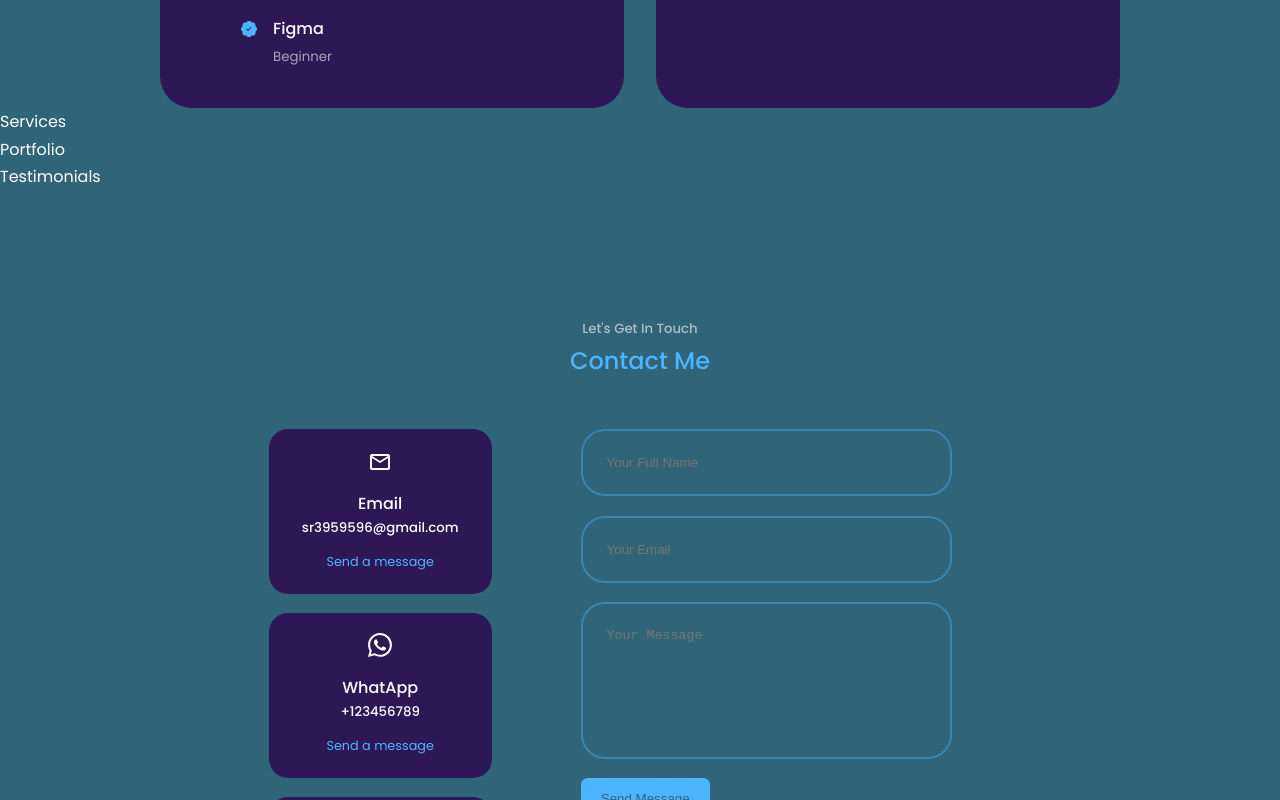
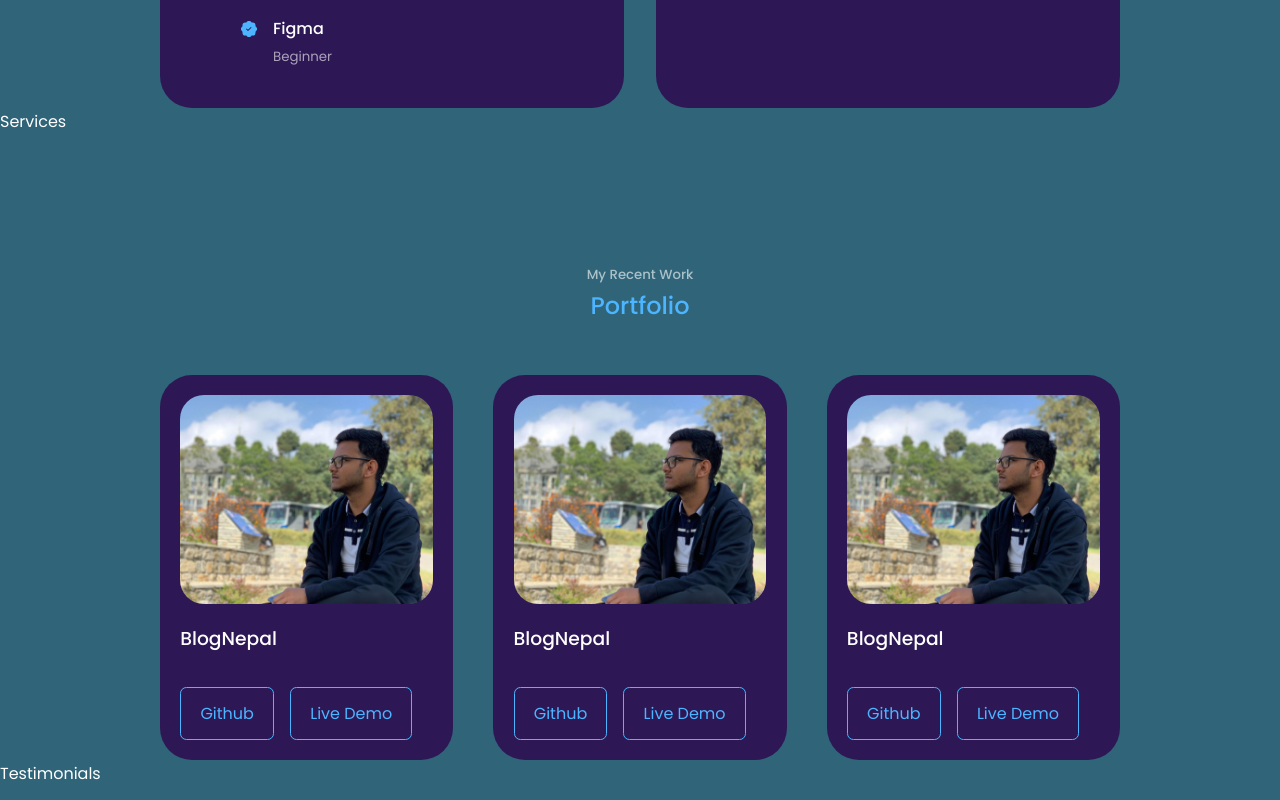
Before and after one commit to sagarthapaliya12/Sagar-Portfolio, a React (Vite) app: page / in a window 1280 px wide. Shown: the part 2280-3080 px from the top of the page. Built offline with nearby package versions, Linux system fonts and the light colour scheme.

Commit message:
developed portfolio section

```diff
--- a/src/Components/portfolio/Portfolio.jsx
+++ b/src/Components/portfolio/Portfolio.jsx
@@ -1,10 +1,39 @@
-import React from 'react'
-import './portfolio.css'
+import React from "react";
+import "./portfolio.css";
+import {data} from "./portfolioModel";
+
+import img1 from "../../assets/profilesagar.jpg";
 
 const Portfolio = () => {
-  return (
-    <div>Portfolio</div>
-  )
-}
+	return (
+		<section id="portfolio">
+			<h5>My Recent Work</h5>
+			<h2>Portfolio</h2>
 
-export default Portfolio
+			<div className="container portfolio_container">
+				{data.map(({ id, image, title, github, demo }) => {
+					return (
+						<article key={id} className="portfolio_item">
+							<div className="portfolio_item-image">
+								<img src={image} alt={title} />
+							</div>
+
+							<h3>{title}</h3>
+							<div className="portfolio-cta">
+								<a href={github} className="btn" target="_blank">
+									Github
+								</a>
+
+								<a href={demo} target="_blank" className="btn">
+									Live Demo
+								</a>
+							</div>
+						</article>
+					)
+				})}
+			</div>
+		</section>
+	)
+};
+
+export default Portfolio;
--- a/src/Components/portfolio/portfolio.css
+++ b/src/Components/portfolio/portfolio.css
@@ -0,0 +1,51 @@
+.portfolio_container{
+    display: grid;
+    grid-template-columns: repeat(3,1fr);
+    gap: 2.5rem;
+}
+
+.portfolio_item {
+    background: var(--color-bg-variant);
+    padding: 1.2rem;
+    border-radius: 2rem;
+    border: 1px solid transparent;
+    transition: var(--transition) ;
+
+}
+
+.portfolio_item:hover {
+    border-color: var(--color-primary-variant);
+    background: transparent;
+}
+
+.portfolio_item-image {
+    border-radius: 1.5rem;
+    overflow: hidden;
+}
+
+.portfolio_item h3{
+    margin: 1.2rem 0 2rem;
+}
+
+.portfolio-cta{
+    display: flex;
+    gap: 1rem;
+}
+
+/* ===============MEDIA QUERIES (MEDIUM DEVICES)=========================== */
+
+@media screen and (max-width: 1024px){
+    .portfolio_container{
+        grid-template-columns: 1fr 1fr;
+        gap: 1.2rem;
+    }
+}
+
+  /* ===============MEDIA QUERIES (SMALL DEVICES)=========================== */
+
+  @media screen and (max-width: 600px){
+    .portfolio_container{
+        grid-template-columns: 1fr;
+        gap: 1rem;
+    }
+  }
--- /dev/null
+++ b/src/Components/portfolio/portfolioModel.jsx
@@ -0,0 +1,28 @@
+import React from 'react'
+import './Portfolio.css'
+
+import img1 from "../../assets/profilesagar.jpg";
+
+export const data= [
+    {
+        id: 1,
+        image: img1,
+        title: 'BlogNepal',
+        github: 'https://github.com/sagarthapaliya12?tab=repositories',
+        demo: 'https://www.youtube.com/channel/UCLharss4T-377r7GKXVo4Gg',
+    },
+    {
+        id: 2,
+        image: img1,
+        title: 'BlogNepal',
+        github: 'https://github.com/sagarthapaliya12?tab=repositories',
+        demo: 'https://www.youtube.com/channel/UCLharss4T-377r7GKXVo4Gg',
+    },
+    {
+        id: 3,
+        image: img1,
+        title: 'BlogNepal',
+        github: 'https://github.com/sagarthapaliya12?tab=repositories',
+        demo: 'https://www.youtube.com/channel/UCLharss4T-377r7GKXVo4Gg',
+    },
+];
```
